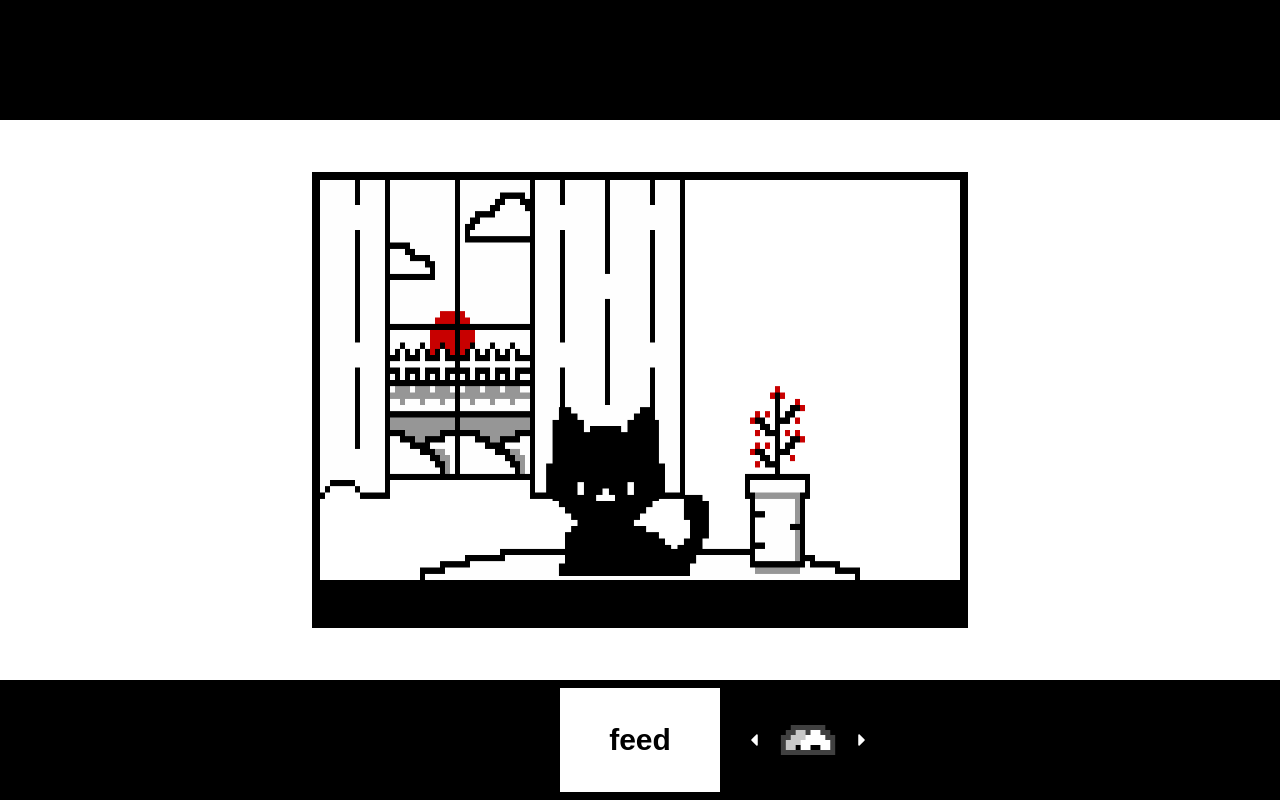
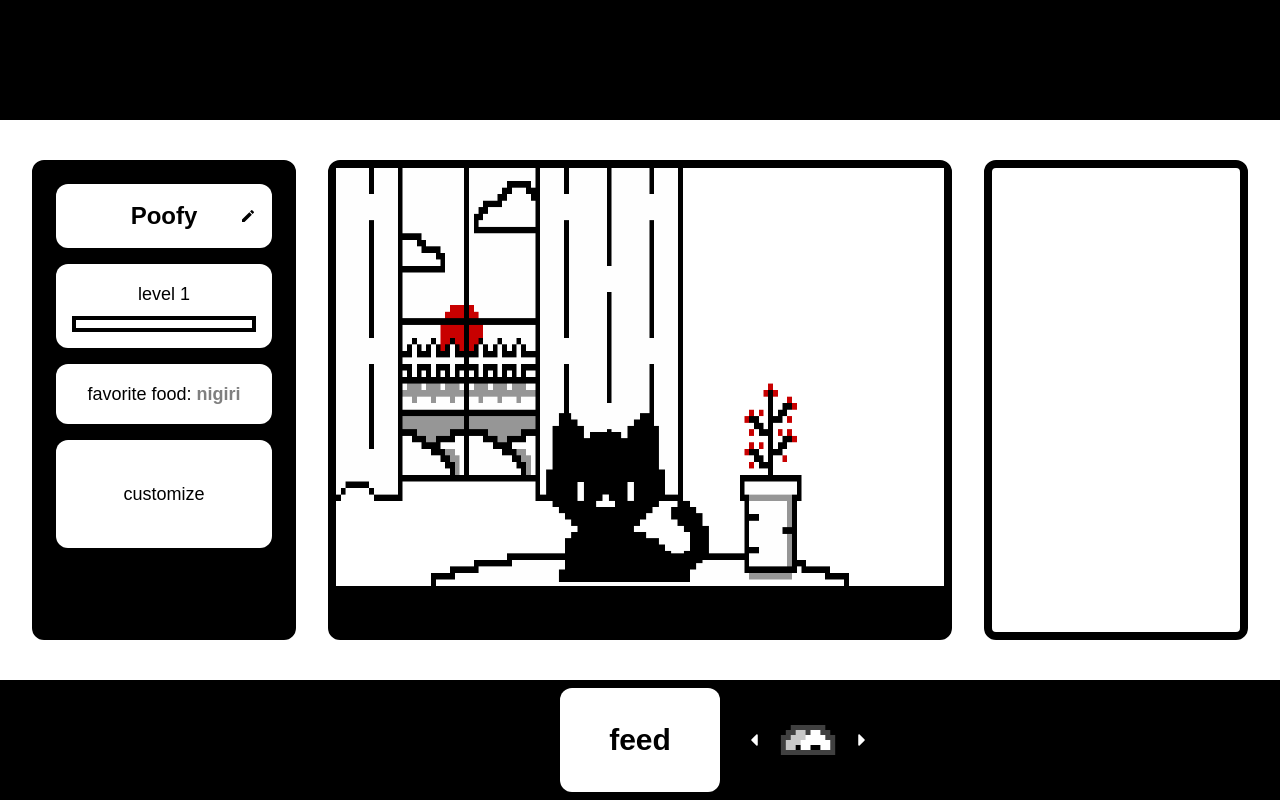
Before and after one commit to RishikSarkar/neko-sekai, a Next.js app: page / in a window 1280 px wide. Built offline with nearby package versions, Linux system fonts and the light colour scheme; a web font is replaced by a local one.

Commit message:
added pet details tab

```diff
--- a/components/Pet.jsx
+++ b/components/Pet.jsx
@@ -3,8 +3,29 @@
 import { useEffect, useState } from 'react';
 import Image from 'next/image';
 import { FaCaretLeft, FaCaretRight } from 'react-icons/fa';
+import { MdEdit } from "react-icons/md";
 
 export default function Pet() {
+  const [petName, setPetName] = useState('Poofy');
+  const [editing, setEditing] = useState(false);
+  const [tempPetName, setTempPetName] = useState(petName);
+
+  const handleNameChange = (event) => {
+    setTempPetName(event.target.value);
+  };
+
+  const handleBlur = () => {
+    setPetName(tempPetName);
+    setEditing(false);
+  };
+
+  const toggleEditMode = () => {
+    setEditing(true);
+  };
+
+  const [currLevel, setCurrLevel] = useState(1);
+  const [levelProgress, setLevelProgress] = useState(0);
+
   const [frameIndex, setFrameIndex] = useState(0);
   const [idleCount, setIdleCount] = useState(0);
   const [currentAnimation, setCurrentAnimation] = useState('idle');
@@ -16,6 +37,8 @@ export default function Pet() {
   const [currFood, setCurrFood] = useState("onigiri");
   const [foodOptions, setFoodOptions] = useState(["onigiri", "maki", "nigiri"]);
   const [foodIndex, setFoodIndex] = useState(0);
+
+  const [favoriteFood, setFavoriteFood] = useState("nigiri");
 
   function generateSequence(basePath, count) {
     return Array.from({ length: count }, (_, i) => `${basePath}${i + 1}.png`);
@@ -80,6 +103,8 @@ export default function Pet() {
       setFrameIndex(0); // Start the eat animation from the first frame
       setShowFood(true);
 
+      increaseLevel(currFood);
+
       setTimeout(() => {
         setCurrentAnimation('idle');
         setFrameIndex(0); // Return to the idle animation at the first frame
@@ -96,11 +121,61 @@ export default function Pet() {
     });
   };
 
+  const increaseLevel = (food) => {
+    if (food === favoriteFood) {
+      setLevelProgress(levelProgress + 20);
+    }
+    else {
+      setLevelProgress(levelProgress + 10);
+    }
+
+    if (food === favoriteFood && levelProgress >= 80) {
+      setLevelProgress(levelProgress - 80);
+      setCurrLevel(currLevel + 1);
+    }
+    else if (levelProgress >= 90) {
+      setLevelProgress(levelProgress - 90);
+      setCurrLevel(currLevel + 1);
+    }
+  };
+
   return (
     <div id='pet' className='bg-white w-full h-screen font-mono select-none'>
       <div className="w-full h-full flex flex-col items-center justify-center text-center">
-        <div className='border-8 border-black'>
-          <div className="w-[50vw] h-[50vh] flex bg-white items-end justify-center">
+        <div className='w-full h-[60vh] items-center justify-center text-center grid grid-cols-4 gap-8'>
+
+          <div className='h-full col-span-1 bg-black border-8 border-black ml-8 items-center justify-center text-black rounded-xl'>
+            <div className='h-full px-4'>
+              <div className='text-2xl font-bold text-black bg-white py-4 my-4 rounded-xl flex items-center justify-between'>
+                {editing ? (
+                  <input type="text" value={tempPetName} onChange={handleNameChange} onBlur={handleBlur} autoFocus className="text-2xl text-center mx-4 w-full animate-pulse" />
+                ) : (
+                  <>
+                    <span className="flex-1 text-center ml-16 mr-8 truncate">{petName}</span>
+                    <MdEdit onClick={toggleEditMode} className="mr-4 cursor-pointer" size={16} />
+                  </>
+                )}
+              </div>
+              <div className='text-lg bg-white py-4 px-4 my-4 rounded-xl'>
+                level {currLevel}
+                <div className='w-full bg-white border-4 border-black mt-2'>
+                  <div className='bg-black/50 text-[10px] leading-none py-1 text-center text-white ease-in duration-200' style={{ width: `${levelProgress}%` }}>
+                    {/* {`${levelProgress}%`} */}
+                  </div>
+                </div>
+              </div>
+              <div className='text-lg bg-white py-4 my-4 rounded-xl'>
+                favorite food: <span className='font-bold text-black/50'>{favoriteFood}</span>
+              </div>
+              <div className='text-lg bg-white py-10 my-4 rounded-xl cursor-not-allowed hover:bg-white/80 ease-in duration-100'>
+                customize
+              </div>
+            </div>
+          </div>
+
+          <div className='h-full border-8 col-span-2 border-black rounded-xl'>
+
+            <div className='h-[90%] flex bg-white items-end justify-center'>
 
               <div className='z-10 relative w-full h-full'>
                 <Image src={"/assets/backgrounds/" + currBg} layout="fill" />
@@ -115,16 +190,22 @@ export default function Pet() {
               </div>
 
             </div>
-          <div className='w-[50vw] h-[5vh] bg-black' />
+            <div className='w-full h-[10%] bg-black' />
+          </div>
+
+          <div className='h-full col-span-1 bg-white border-8 border-black mr-8 rounded-xl'>
+
+          </div>
+
         </div>
 
         <div className='fixed bottom-0 h-[15vh] w-[40vw] grid grid-cols-3 gap-2 border-8 border-black z-50'>
 
-          <div className='col-span-1'>
+          <div className='col-span-1 text-black'>
 
           </div>
 
-          <div onClick={feedPet} className={`${isFeeding ? 'bg-white/80 cursor-not-allowed' : 'bg-white hover:bg-white/80 cursor-pointer'} col-span-1 flex justify-center items-center text-black font-bold text-3xl`}>
+          <div onClick={feedPet} className={`${isFeeding ? 'bg-white/80 cursor-not-allowed' : 'bg-white hover:bg-white/80 cursor-pointer'} col-span-1 flex justify-center items-center text-black font-bold text-3xl rounded-xl ease-in duration-100`}>
             feed
           </div>
 
@@ -132,7 +213,7 @@ export default function Pet() {
             <div onClick={() => { if (!isFeeding) { changeFood(-1); } }} className={`${isFeeding ? 'cursor-not-allowed' : 'cursor-pointer'} flex justify-start pl-4 w-full`}>
               <FaCaretLeft className='text-white' size={20} />
             </div>
-            <div className='text-center'>
+            <div className='text-center ease-in'>
               <Image
                 src={`/assets/food/icons/${foodOptions[foodIndex]}.png`}
                 alt={foodOptions[foodIndex]}
```
Lines whose indentation alone changed are shown as unchanged.
